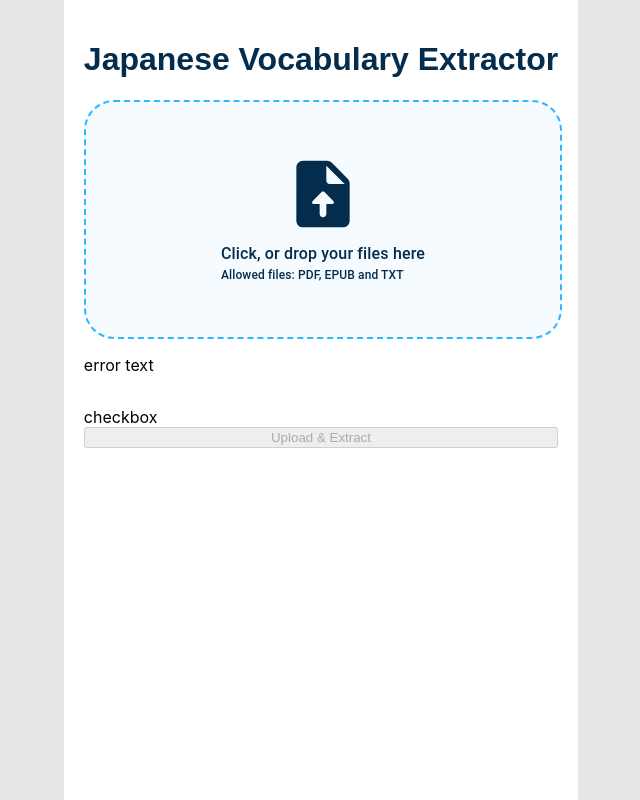
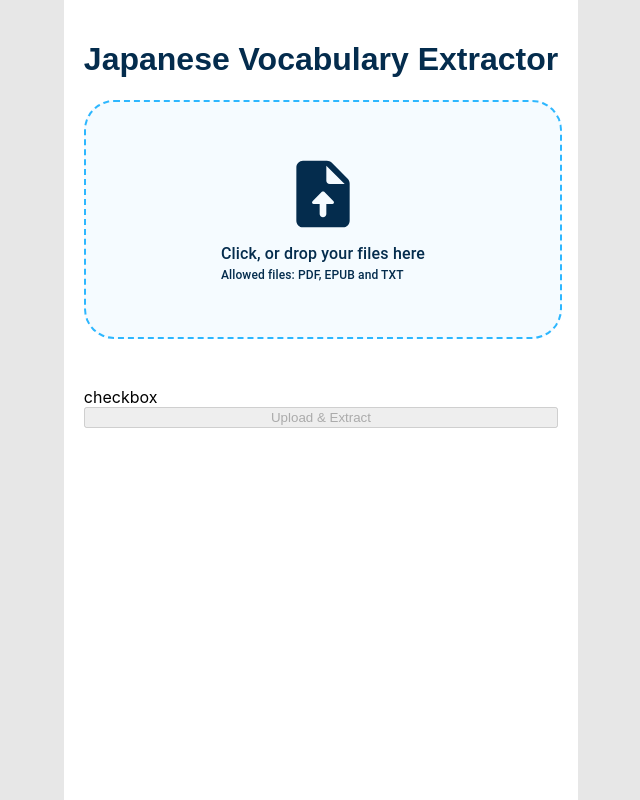
Before and after one commit to Suz8a/jp-vocabulary-extractor-frontend, a React (Create React App) app: page / in a window 1280 px wide. Shown: the whole page, without its empty margins (319-959 px from the left). Built offline with nearby package versions, Linux system fonts and the light colour scheme.

Commit message:
show alert on FileInput error

```diff
--- a/src/components/FileInput/FileInput.tsx
+++ b/src/components/FileInput/FileInput.tsx
@@ -1,4 +1,11 @@
-import { IconButton, Stack, styled, Typography } from "@mui/material";
+import {
+  Alert,
+  Collapse,
+  IconButton,
+  Stack,
+  styled,
+  Typography,
+} from "@mui/material";
 import {
   UploadFileRounded,
   InsertDriveFileRounded,
@@ -9,6 +16,7 @@ const ALLOWED_FILE_TYPES = ".epub, .pdf, .txt";
 
 interface FileInputProps {
   file: File | null;
+  error?: string;
   onClear: () => void;
   onChange: (file: File | null) => void;
 }
@@ -60,6 +68,7 @@ const StyledIconButton = styled(IconButton)({
 
 export const FileInput = ({
   file,
+  error,
   onClear,
   onChange: onInputChange,
 }: FileInputProps) => {
@@ -163,7 +172,9 @@ export const FileInput = ({
           />
         </InputLabel>
       </DropFileZone>
-      error text
+      <Collapse in={!!error}>
+        <Alert severity="error">{error}</Alert>
+      </Collapse>
     </Stack>
   );
 };
```
